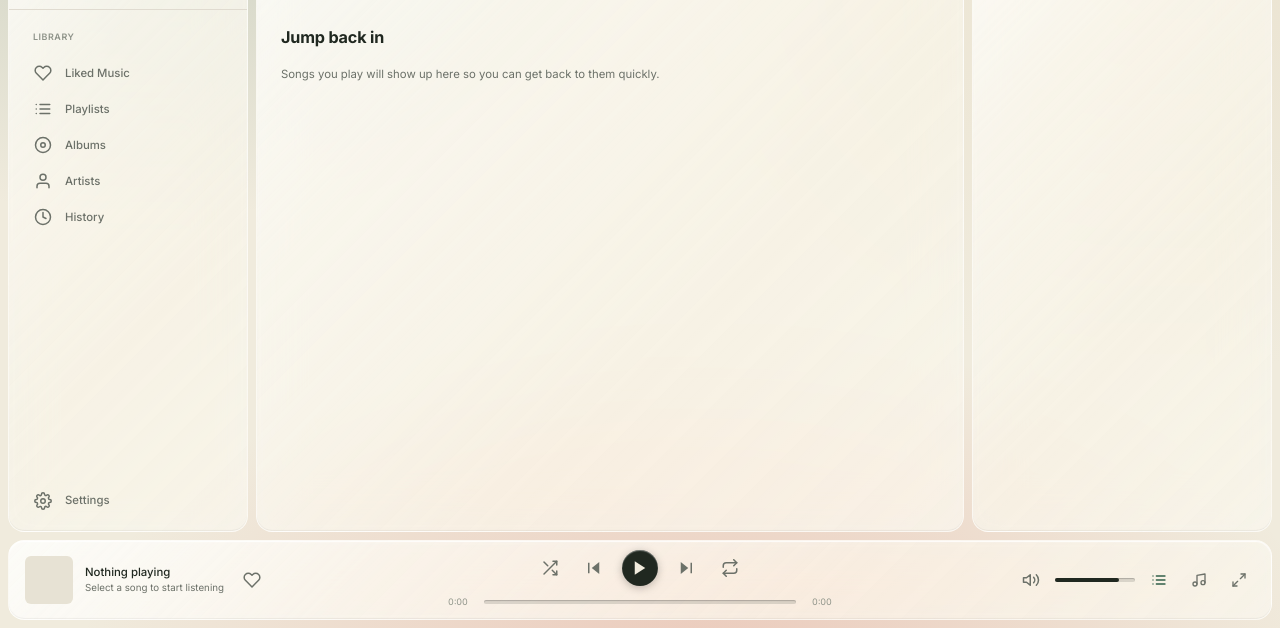
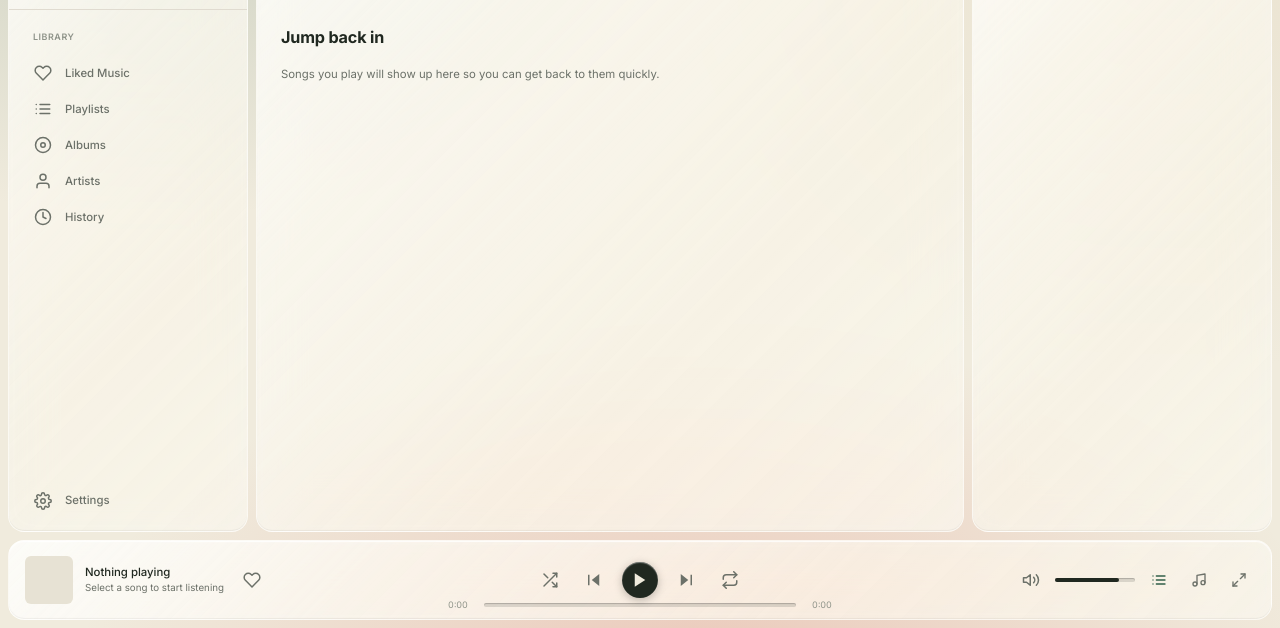
Before and after one commit to shrenixcodes/sonora, a website built with Vite: page index.html in a window 1280 px wide. Shown: the part 172-800 px from the top of the page. Built offline with nearby package versions, Linux system fonts and the light colour scheme.

Commit message:
Center player transport controls to align with track info and side icons

```diff
--- a/src/styles/player.css
+++ b/src/styles/player.css
@@ -87,11 +87,13 @@
 /* ── Playback controls (center) ─────────────────────────── */
 
 .player__controls {
+  position: relative;
   display: flex;
   flex-direction: column;
   align-items: center;
-  gap: var(--space-2);
+  justify-content: center;
   min-width: 400px;
+  height: 100%;
 }
 
 .player__buttons {
@@ -157,6 +159,10 @@
 /* ── Progress bar ────────────────────────────────────────── */
 
 .player__progress {
+  position: absolute;
+  left: 0;
+  right: 0;
+  bottom: 6px;
   display: flex;
   align-items: center;
   gap: var(--space-2);
```
